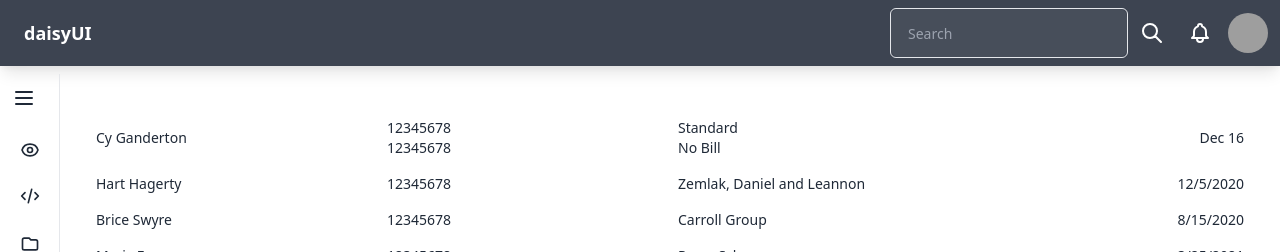
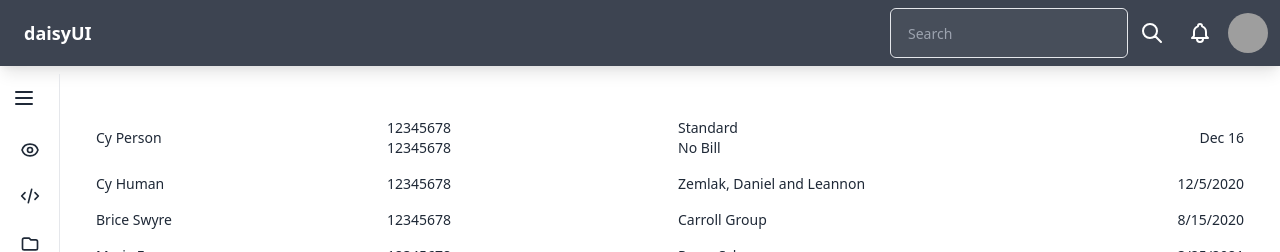
Before and after one commit to jaspertung/contract-remake, a Svelte app: page / in a window 1280 px wide. Shown: the top 252 px of the page. Built offline with nearby package versions, Linux system fonts and the light colour scheme; grey boxes are pictures that could not be loaded.

Commit message:
table hover card

```diff
--- a/src/Table.svelte
+++ b/src/Table.svelte
@@ -11,14 +11,31 @@
     <tbody>
       <tr class="hover group">
         <td>
-          <div>
-            <span>Cy Ganderton</span>
-            <div class="hidden card text-center shadow-2xl lg:card-side bg-accent text-accent-content">
-              <div class="card-body hover:block">
-                <p>Rerum reiciendis beatae tenetur excepturi aut pariatur est eos.</p>
+          <div class="relative hover-trigger">
+            <span>Cy Person</span>
+            <div class="card text-center shadow-2xl lg:card-side bg-accent text-accent-content absolute hover-target z-50">
+              <div class="card-body">
+                <div class="form-control">
+                  <label class="label" for="custodian">
+                    <span class="label-text">Custodian</span>
+                  </label>
+                  <input type="text" placeholder="IPX" disabled="disabled" class="input input-bordered">
+                  <label class="label" for="account-number">
+                    <span class="label-text">Number</span>
+                  </label>
+                  <input type="text" placeholder="8934723" disabled="disabled" class="input input-bordered">
+                  <label class="label" for="account-name">
+                    <span class="label-text">Account Name</span>
+                  </label>
+                  <input type="text" placeholder="Cy Person" disabled="disabled" class="input input-bordered">
+                  <label class="label" for="household">
+                    <span class="label-text">Household</span>
+                  </label>
+                  <input type="text" placeholder="Cy Person" disabled="disabled" class="input input-bordered">
+                </div>
                 <div class="justify-center card-actions">
-                  <button class="btn btn-accent">Start now</button>
-                  <button class="btn btn-accent">More info</button>
+                  <button class="btn btn-accent">Delete</button>
+                  <button class="btn btn-accent">Save</button>
                 </div>
               </div>
             </div>
@@ -44,7 +61,20 @@
 
 
       <tr class="hover">
-        <td>Hart Hagerty</td>
+        <td>
+          <div class="relative hover-trigger">
+            <span>Cy Human</span>
+            <div class="card text-center shadow-2xl lg:card-side bg-accent text-accent-content absolute hover-target">
+              <div class="card-body">
+                <p>Rerum reiciendis beatae tenetur excepturi aut pariatur est eos.</p>
+                <div class="justify-center card-actions">
+                  <button class="btn btn-accent">Start now</button>
+                  <button class="btn btn-accent">More info</button>
+                </div>
+              </div>
+            </div>
+          </div>
+        </td>
         <td>12345678</td>
         <td>Zemlak, Daniel and Leannon</td>
         <td class="text-right">12/5/2020</td>
@@ -108,5 +138,10 @@
 </div>
 
 <style>
-
+.hover-trigger .hover-target {
+  display: none;
+}
+.hover-trigger:hover .hover-target {
+  display: block;
+}
 </style>
```
